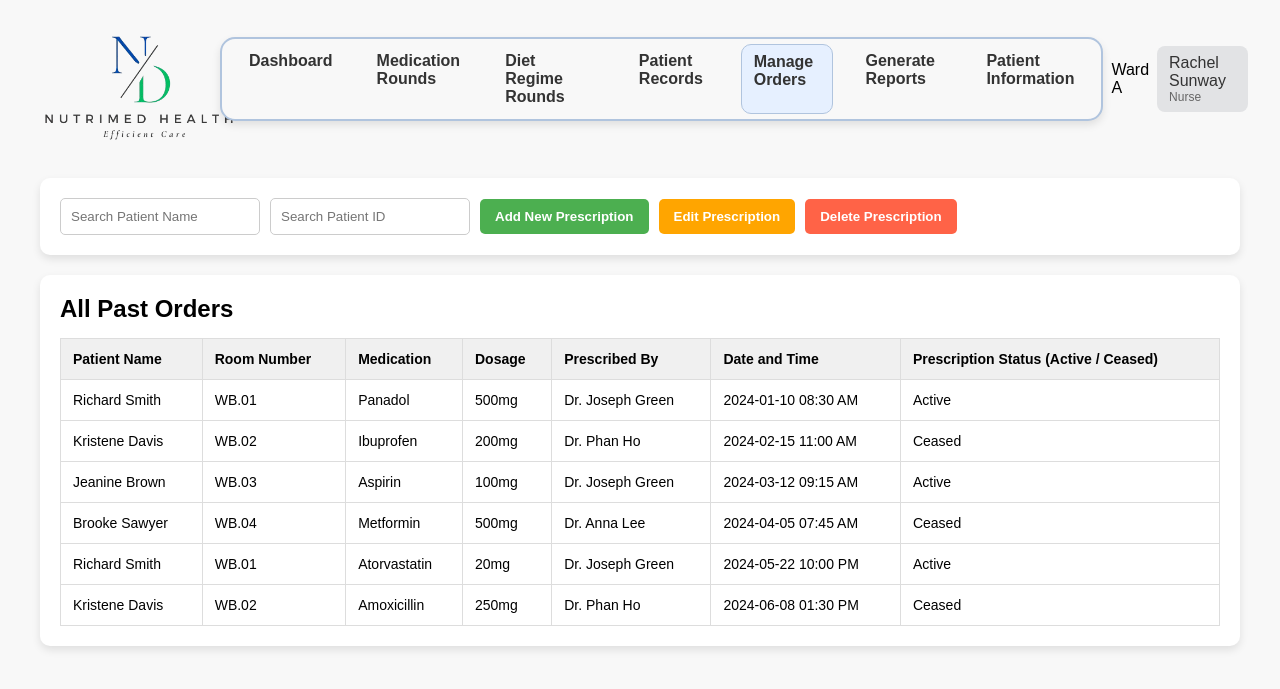
After one commit to ParisBriggs/BIOM9450-Major-Project, a PHP site: page /manage_orders.html in a window 1280 px wide. The commit adds this page. Shown: the top 689 px of the page. Run offline with PHP 8.4, Linux system fonts and the light colour scheme.

Commit message:
implemented Manage Orders page

```diff
--- a/frontend/dashboard.html
+++ b/frontend/dashboard.html
@@ -19,8 +19,9 @@
             <a href="medication_rounds.html">Medication Rounds</a>
             <a href="diet_rounds.html">Diet Regime Rounds</a>
             <a href="patient_records.html">Patient Records</a>
-            <a href="/generate-reports">Generate Reports</a>
-            <a href="edit_patient_info.html">Patient Information</a>
+            <a href="manage_orders.html">Manage Orders</a>
+            <a href="generate_reports.html">Generate Reports</a>
+            <a href="patient_info.html">Patient Information</a>
         </nav>
     </header>
 
--- a/frontend/diet_rounds.html
+++ b/frontend/diet_rounds.html
@@ -17,8 +17,10 @@
             <a href="medication_rounds.html">Medication Rounds</a>
             <a href="diet_rounds.html" class="active">Diet Regime Rounds</a>
             <a href="patient_records.html">Patient Records</a>
-            <a href="/generate-reports">Generate Reports</a>
-            <a href="edit_patient_info.html">Patient Information</a>
+            <a href="manage_orders.html">Manage Orders</a>
+            <a href="generate_reports.html">Generate Reports</a>
+            <a href="patient_info.html">Patient Information</a>
+
         </nav>
         <div class="header-right">
             <div class = "ward-profile"></div>
--- /dev/null
+++ b/frontend/manage_orders.html
@@ -0,0 +1,116 @@
+<!DOCTYPE html>
+<html lang="en">
+<head>
+    <meta charset="UTF-8">
+    <meta name="viewport" content="width=device-width, initial-scale=1.0">
+    <title>Medication Rounds</title>
+    <link rel="stylesheet" href="styles/styles_manage_orders.css">
+</head>
+<body>
+    <!-- Logo and Centered Navigation Bar -->
+    <header>
+        <div class="header-left">
+            <img src="images/company_logo.png" alt="Nutrimed Health Logo" class="logo">
+        </div>
+        <nav class="navbar">
+            <a href="dashboard.html">Dashboard</a>
+            <a href="medication_rounds.html">Medication Rounds</a>
+            <a href="diet_rounds.html">Diet Regime Rounds</a>
+            <a href="patient_records.html">Patient Records</a>
+            <a href="manage_orders.html" class="active">Manage Orders</a>
+            <a href="generate_reports.html">Generate Reports</a>
+            <a href="patient_info.html">Patient Information</a>
+
+        </nav>
+        <div class="header-right">
+            <div class = "ward-profile"></div>
+                <span class="ward-info">Ward A</span>
+                <span class="profile-name">Rachel Sunway<br><small>Nurse</small></span>
+            </div>
+        </div>
+    </header>
+
+    <!-- Search and Action Buttons -->
+    <div class="search-container">
+        <input type="text" placeholder="Search Patient Name" class="search-input">
+        <input type="text" placeholder="Search Patient ID" class="search-input">
+        <button class="add-button">Add New Prescription</button>
+        <button class="edit-button">Edit Prescription</button>
+        <button class="delete-button">Delete Prescription</button>
+    </div>
+
+    <!-- Orders Table -->
+    <section class="orders-section">
+        <h2>All Past Orders</h2>
+        <table class="orders-table">
+            <thead>
+                <tr>
+                    <th>Patient Name</th>
+                    <th>Room Number</th>
+                    <th>Medication</th>
+                    <th>Dosage</th>
+                    <th>Prescribed By</th>
+                    <th>Date and Time</th>
+                    <th>Prescription Status (Active / Ceased)</th>
+                </tr>
+            </thead>
+            <tbody>
+                <tr>
+                    <td>Richard Smith</td>
+                    <td>WB.01</td>
+                    <td>Panadol</td>
+                    <td>500mg</td>
+                    <td>Dr. Joseph Green</td>
+                    <td>2024-01-10 08:30 AM</td>
+                    <td>Active</td>
+                </tr>
+                <tr>
+                    <td>Kristene Davis</td>
+                    <td>WB.02</td>
+                    <td>Ibuprofen</td>
+                    <td>200mg</td>
+                    <td>Dr. Phan Ho</td>
+                    <td>2024-02-15 11:00 AM</td>
+                    <td>Ceased</td>
+                </tr>
+                <tr>
+                    <td>Jeanine Brown</td>
+                    <td>WB.03</td>
+                    <td>Aspirin</td>
+                    <td>100mg</td>
+                    <td>Dr. Joseph Green</td>
+                    <td>2024-03-12 09:15 AM</td>
+                    <td>Active</td>
+                </tr>
+                <tr>
+                    <td>Brooke Sawyer</td>
+                    <td>WB.04</td>
+                    <td>Metformin</td>
+                    <td>500mg</td>
+                    <td>Dr. Anna Lee</td>
+                    <td>2024-04-05 07:45 AM</td>
+                    <td>Ceased</td>
+                </tr>
+                <tr>
+                    <td>Richard Smith</td>
+                    <td>WB.01</td>
+                    <td>Atorvastatin</td>
+                    <td>20mg</td>
+                    <td>Dr. Joseph Green</td>
+                    <td>2024-05-22 10:00 PM</td>
+                    <td>Active</td>
+                </tr>
+                <tr>
+                    <td>Kristene Davis</td>
+                    <td>WB.02</td>
+                    <td>Amoxicillin</td>
+                    <td>250mg</td>
+                    <td>Dr. Phan Ho</td>
+                    <td>2024-06-08 01:30 PM</td>
+                    <td>Ceased</td>
+                </tr>
+            </tbody>
+        </table>
+    </section>
+</body>
+</html>
--- a/frontend/medication_rounds.html
+++ b/frontend/medication_rounds.html
@@ -17,8 +17,10 @@
             <a href="medication_rounds.html" class="active">Medication Rounds</a>
             <a href="diet_rounds.html">Diet Regime Rounds</a>
             <a href="patient_records.html">Patient Records</a>
-            <a href="/generate-reports">Generate Reports</a>
-            <a href="edit_patient_info.html">Patient Information</a>
+            <a href="manage_orders.html">Manage Orders</a>
+            <a href="generate_reports.html">Generate Reports</a>
+            <a href="patient_info.html">Patient Information</a>
+
         </nav>
         <div class="header-right">
             <div class = "ward-profile"></div>
--- a/frontend/patient_records.html
+++ b/frontend/patient_records.html
@@ -1,4 +1,3 @@
-<!-- testing -->
 <!DOCTYPE html>
 <html lang="en">
 <head>
@@ -18,8 +17,9 @@
             <a href="medication_rounds.html">Medication Rounds</a>
             <a href="diet_rounds.html">Diet Regime Rounds</a>
             <a href="patient_records.html" class="active">Patient Records</a>
-            <a href="/generate-reports">Generate Reports</a>
-            <a href="edit_patient_info.html">Patient Information</a>
+            <a href="manage_orders.html">Manage Orders</a>
+            <a href="generate_reports.html">Generate Reports</a>
+            <a href="patient_info.html">Patient Information</a>
         </nav>
         <div class="header-right">
             <div class = "ward-profile"></div>
--- a/frontend/styles/styles_diet_rounds.css
+++ b/frontend/styles/styles_manage_orders.css
@@ -1,9 +1,14 @@
-/* Basic styling */
+/* General Reset */
+* {
+    margin: 0;
+    padding: 0;
+    box-sizing: border-box;
+}
+
+/* Body Styling */
 body {
     font-family: Arial, sans-serif;
     background-color: #f8f8f8;
-    margin: 0;
-    padding: 0;
 }
 
 /* Header Styling */
@@ -89,60 +94,81 @@ header {
     border-radius: 10px;
 }
 
-/* Selection Bar */
-.selection-bar {
+
+/* Search and Action Buttons Container */
+.search-container {
     display: flex;
-    flex-direction: column; /* Stack items vertically */
-    align-items: flex-start; /* Align labels and dropdowns to the left */
-    gap: 10px; /* Add space between items */
-    margin: 20px;
-    margin-left: 165px;
+    align-items: center;
+    gap: 10px;
+    padding: 20px;
+    background-color: #ffffff;
+    border-radius: 10px;
+    box-shadow: 0 4px 8px rgba(0, 0, 0, 0.1);
+    margin: 20px auto;
+    max-width: 1200px;
 }
 
-.selection-bar label {
-    font-weight: bold;
+.search-input {
+    padding: 10px;
+    border: 1px solid #ccc;
+    border-radius: 5px;
+    width: 200px;
 }
 
-.selection-bar select {
-    padding: 5px;
-    font-size: 1em;
+.add-button,
+.edit-button,
+.delete-button {
+    padding: 10px 15px;
+    border: none;
+    border-radius: 5px;
+    color: #ffffff;
+    font-weight: bold;
+    cursor: pointer;
 }
 
-/* Medication Table */
-.medication-table {
-    width: 80%;
-    margin: 0 auto;
-    border-collapse: collapse;
+.add-button {
+    background-color: #4CAF50; /* Green */
+}
+
+.edit-button {
+    background-color: #FFA500; /* Orange */
+}
+
+.delete-button {
+    background-color: #FF6347; /* Red */
+}
+
+/* Orders Table Section */
+.orders-section {
+    max-width: 1200px;
+    margin: 20px auto;
     background-color: #ffffff;
+    padding: 20px;
+    border-radius: 10px;
     box-shadow: 0 4px 8px rgba(0, 0, 0, 0.1);
 }
 
-.medication-table th, .medication-table td {
-    border: 1px solid #ddd;
-    padding: 10px;
-    text-align: center;
+.orders-section h2 {
+    font-size: 24px;
+    font-weight: bold;
+    margin-bottom: 15px;
 }
 
-.patient-photo {
-    width: 50px;
-    height: 50px;
-    border-radius: 50%;
+.orders-table {
+    width: 100%;
+    border-collapse: collapse;
+    margin-top: 10px;
 }
 
-/* Save Button */
-#save-button {
-    display: block;
-    width: 100px;
-    margin: 20px auto;
-    padding: 10px;
-    background-color: #4CAF50;
-    color: #fff;
-    border: none;
-    border-radius: 5px;
-    cursor: pointer;
-    font-size: 1em;
+.orders-table th,
+.orders-table td {
+    padding: 12px;
+    border: 1px solid #ddd;
+    text-align: left;
+    font-size: 14px;
 }
 
-#save-button:hover {
-    background-color: #45a049;
+.orders-table th {
+    background-color: #f0f0f0;
+    font-weight: bold;
 }
```
Also changed, not shown: frontend/patient_info.html (renamed from frontend/edit_patient_info.html, +5 -3 lines), frontend/generate_reports.html (added), frontend/reports.html (deleted).
